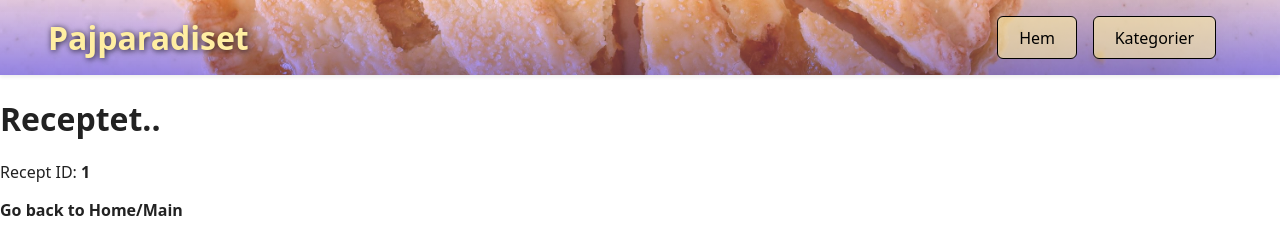
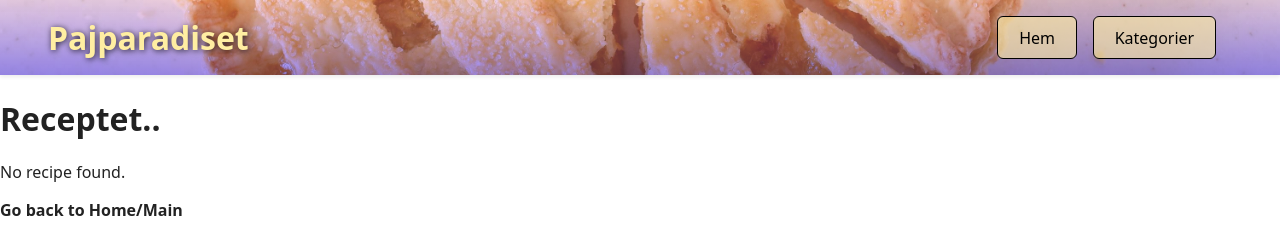
Before and after one commit to Max-KCS-Eriksson/G5-Recipes, a React (Vite) app: page /recipes/1 in a window 1280 px wide. Shown: the top 248 px of the page. Built offline with nearby package versions, Linux system fonts and the light colour scheme.

Commit message:
Add Recipeinfo in RecipePage

```diff
--- a/src/pages/RecipePage.jsx
+++ b/src/pages/RecipePage.jsx
@@ -1,5 +1,6 @@
 import { Link, useParams } from "react-router-dom";
 import DisplayComments from "../components/DisplayComments.jsx";
+import RecipeInfo from "../components/RecipeInfo.jsx";
 
 function RecipePage() {
   const { recipeId } = useParams();
@@ -7,9 +8,9 @@ function RecipePage() {
   return (
     <>
       <h1>Receptet..</h1>
-      <p>
-        Recept ID: <strong>{recipeId}</strong>
-      </p>
+      <section>
+        <RecipeInfo recipeId={recipeId} />
+      </section>
       <p>
         <Link to="/">
           <strong>Go back to Home/Main</strong>
```
